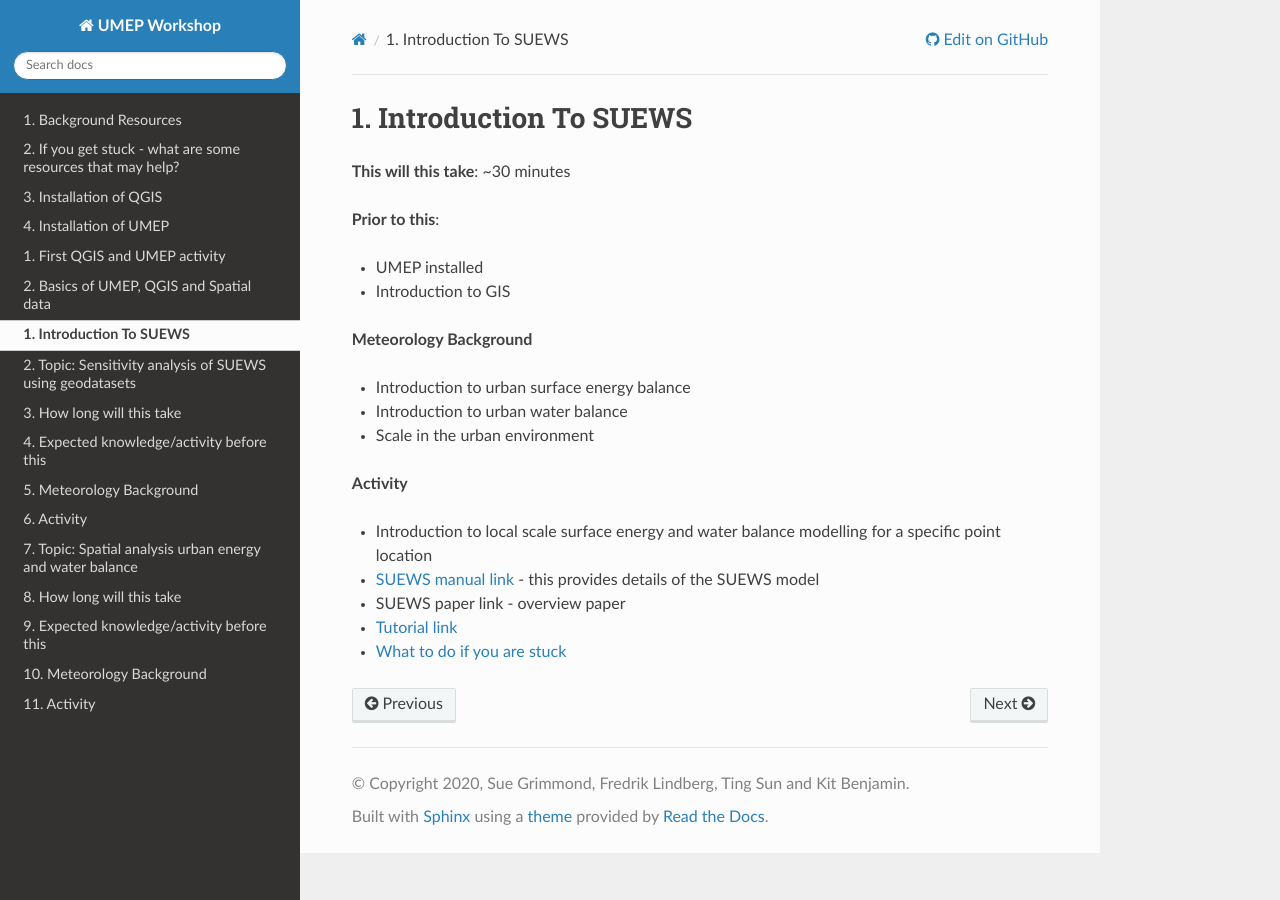
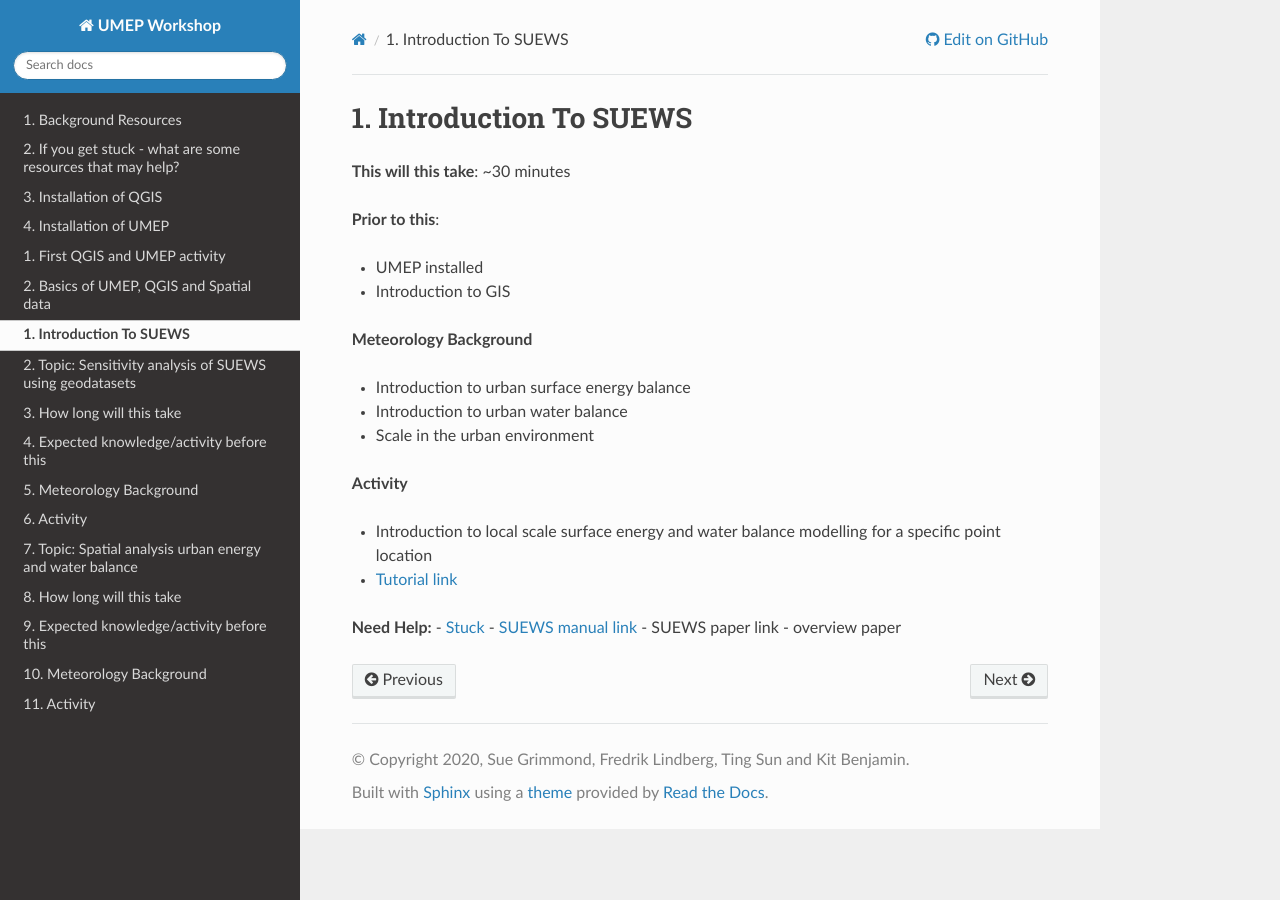
Before and after one commit to Urban-Meteorology-Reading/UMEP-Workshop, a Sphinx documentation site: the page built from source/SUEWS-1.rst, in a window 1280 px wide. Built offline with Sphinx 7.4.7 and the Read the Docs theme 2.0.0, drawn with Linux system fonts in a browser that asks for light colours; pages that are not in the unit, such as notebooks, are missing from menus.

Commit message:
Update SUEWS-1.rst

```diff
--- a/source/SUEWS-1.rst
+++ b/source/SUEWS-1.rst
@@ -18,13 +18,13 @@
 
 -  Introduction to local scale surface energy and water balance
    modelling for a specific point location
--  `SUEWS manual link <https://suews-docs.readthedocs.io/>`__ - this
-   provides details of the SUEWS model
 
--  SUEWS paper link - overview paper
+
 
 -  `Tutorial
    link <https://umep-docs.readthedocs.io/projects/tutorial/en/latest/Tutorials/IntroductionToSuews.html>`__
 
--  `What to do if you are
-   stuck <https://github.com/Urban-Meteorology-Reading/UMEP-Workshop.io/wiki/Stuck%3F>`__
+**Need Help:**
+-   `Stuck <https://github.com/Urban-Meteorology-Reading/UMEP-Workshop.io/wiki/Stuck%3F>`__
+-  `SUEWS manual link <https://suews-docs.readthedocs.io/>`__
+-  SUEWS paper link - overview paper
```
